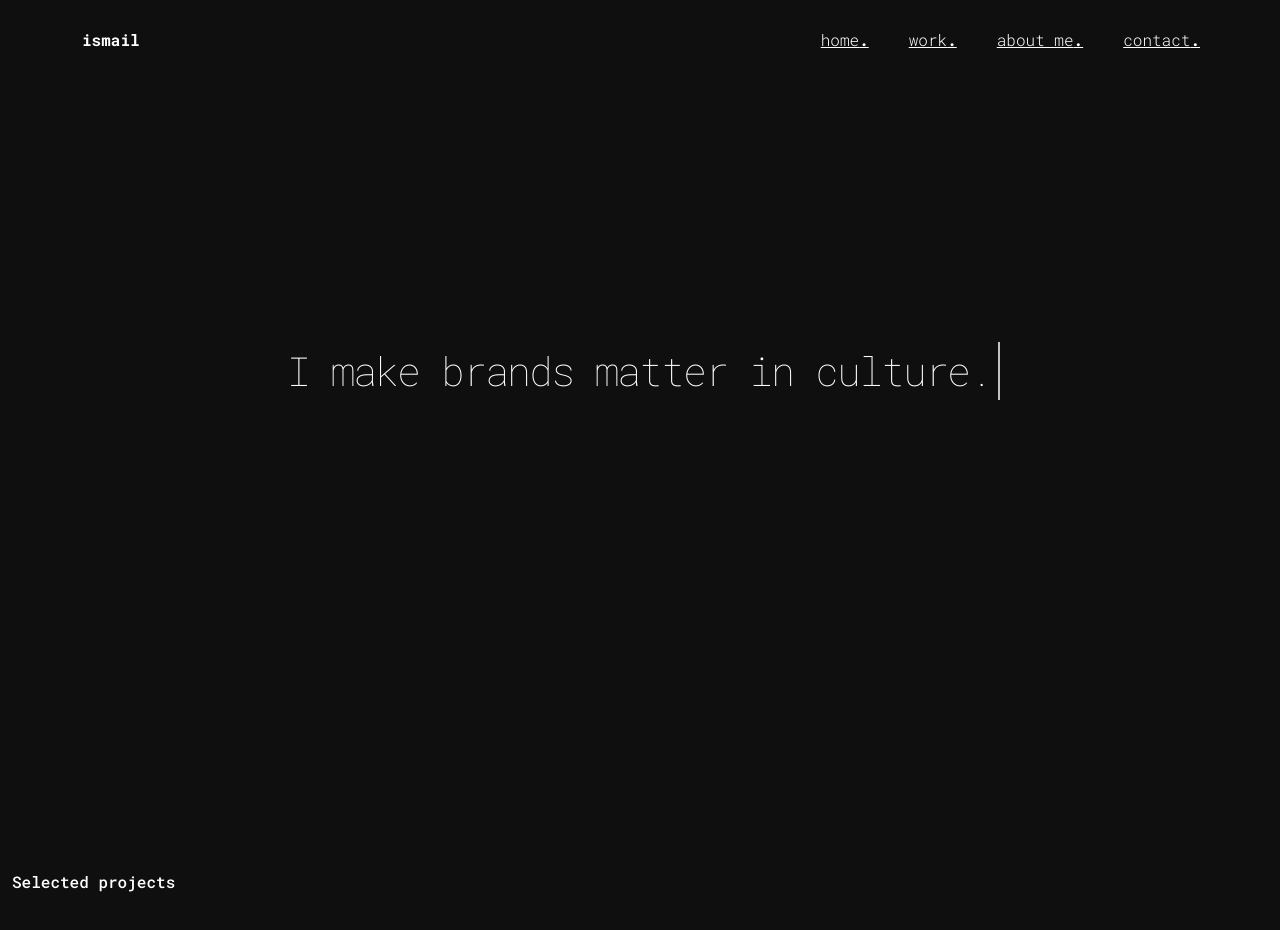
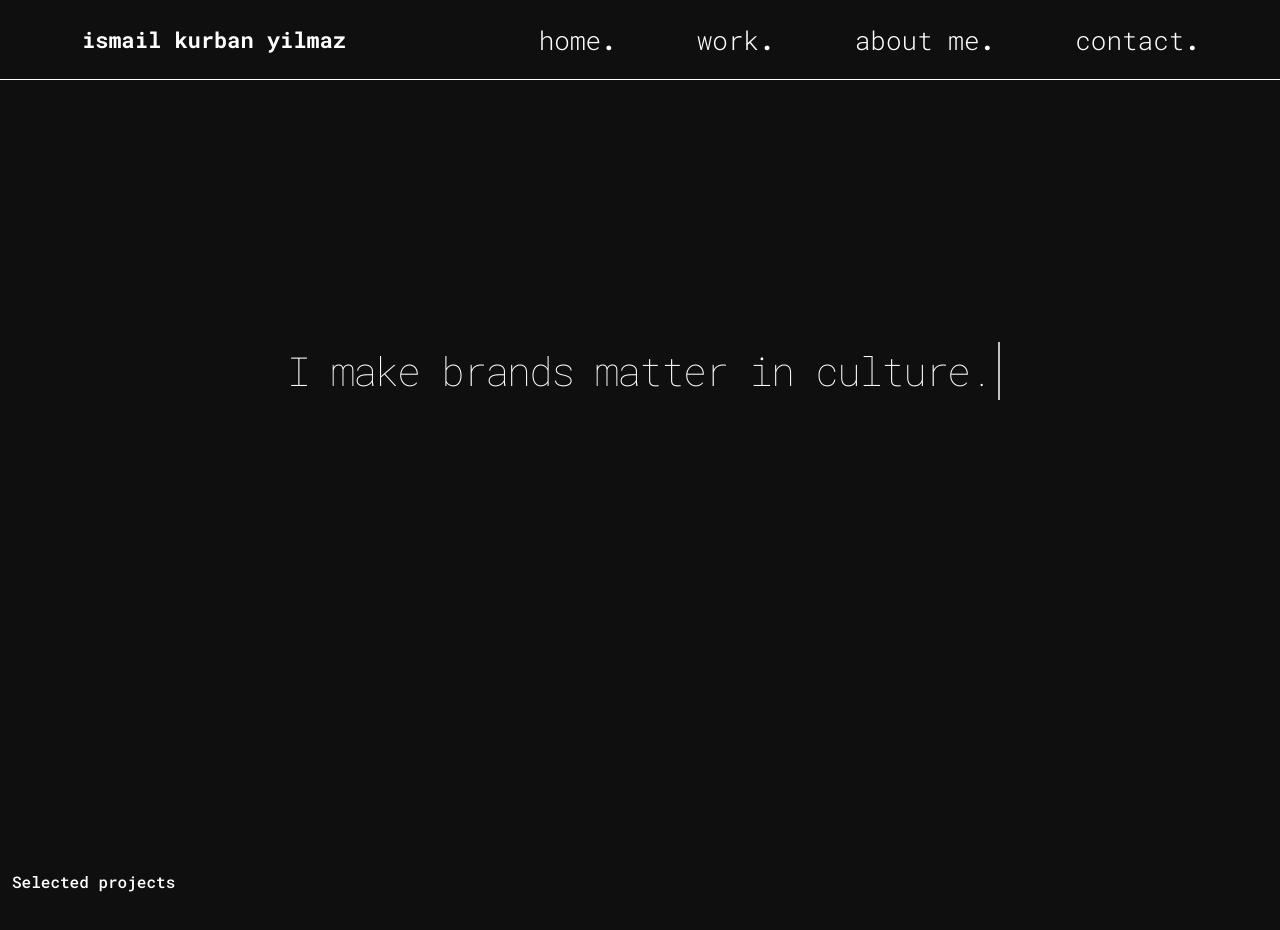
Before and after one commit to ikyilmaz/portfolio, a React (Create React App) app: page / in a window 1280 px wide. Shown: the top 930 px of the page. Built offline with nearby package versions, Linux system fonts and the light colour scheme.

Commit message:
some fixes

```diff
--- a/src/components/NavigationBar.tsx
+++ b/src/components/NavigationBar.tsx
@@ -4,6 +4,7 @@ import styled from "styled-components";
 //Navigasyon Barım
 const MyNav = styled.nav`
   width: 100%;
+  border-bottom: 1px solid white;
   background: #0f0f0f;
   height: 80px;
   position: fixed;
@@ -17,6 +18,7 @@ const Brand = styled.span`
   margin-left: 82px;
   line-height: 80px;
   font-weight: bold;
+  font-size: 22px;
 
   a {
     color: #fff;
@@ -39,7 +41,7 @@ const Menu = styled.ul`
   position: fixed;
 
   li {
-    padding-left: 40px;
+    padding-left: 80px;
     display: inline-block;
     cursor: pointer;
     font-weight: 300;
@@ -54,10 +56,8 @@ const Menu = styled.ul`
 
   li a {
     color: #fff;
-  }
-
-  li a:hover {
     text-decoration: none;
+    font-size: 26px;
   }
 
   @media (max-width: 768px) {
@@ -169,7 +169,7 @@ export const NavigationBar: React.FC = () => {
     <MyNav id="nav">
       {/* Adım burada olacak */}
       <Brand id="brand">
-        <a>ismail</a>
+        <a>ismail kurban yilmaz</a>
       </Brand>
       {/* Adım burada olacak */}
 
```
